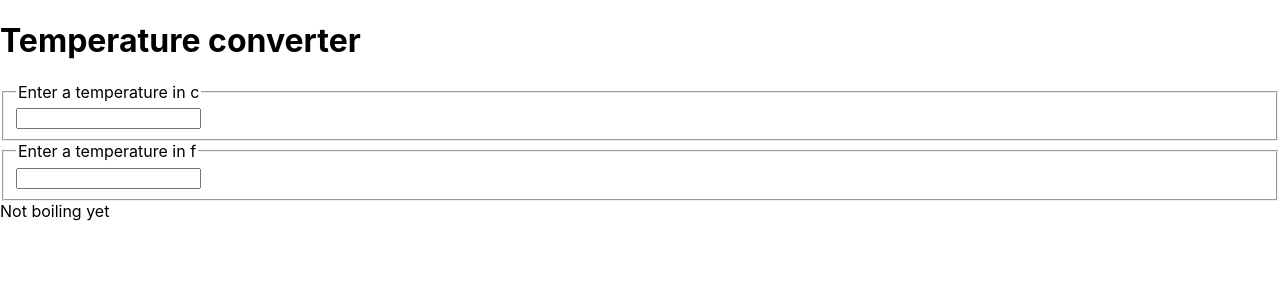
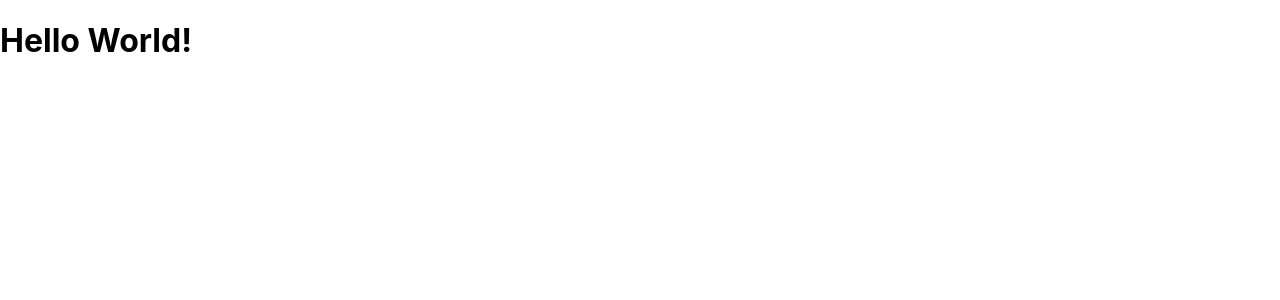
Before and after one commit to adler96/react-review, a React (Create React App) app: page / in a window 1280 px wide. Shown: the top 300 px of the page. Built offline with nearby package versions, Linux system fonts and the light colour scheme.

Commit message:
Created basic components files

```diff
--- a/src/App.js
+++ b/src/App.js
@@ -1,64 +1,20 @@
 import React from 'react';
-import Child from './Child';
+import Child from './components/Header';
 
 class App extends React.Component {
   constructor(props) {
     super(props);
     this.state = {
-      currentTemperature: '',
-      currentUnit: 'c'
+
     };
-    this.handleCelsiusChange = this.handleCelsiusChange.bind(this);
-    this.handleFahrenheitChange = this.handleFahrenheitChange.bind(this);
+
   }
 
-  tempUnits = {
-    c: 'Celsius',
-    f: 'Fahrenheit'
-  };
-
-  toCelsius(tempF) {
-    return (tempF - 32) * 5/9;
-  }
-
-  toFahrenheit(tempC, ) {
-    return (9/5 * tempC) + 32;
-  }
-
-  handleCelsiusChange(value) {
-    this.setState({currentUnit: 'c', currentTemperature: value});
-  }
-
-  handleFahrenheitChange(value) {
-    this.setState({currentUnit: 'f', currentTemperature: value});
-  }
-
-  tryConvert(temp, converter) {
-    let temperature = parseFloat(temp);
-    if(Number.isNaN(temperature)) {
-      return '';
-    }
-    temperature = Math.round(
-      converter(temperature) * 1000
-      ) / 1000;
-    return temperature.toString();
-  }
 
   render() {
-    const scale = this.state.currentUnit;
-    const temperature = this.state.currentTemperature;
-    const celsius = scale === 'f' ? this.tryConvert(temperature, this.toCelsius) : temperature;
-    const fahrenheit = scale === 'c' ? this.tryConvert(temperature, this.toFahrenheit) : temperature;
 
     return (
-      <div>
-        <h1>Temperature converter</h1>
-        <Child temp={celsius} onChange={this.handleCelsiusChange} scale={"c"} />
-        <Child temp={fahrenheit} onChange={this.handleFahrenheitChange} scale={"f"} />
-        <div>
-          {celsius >= 100 ? "The water is boiling" : "Not boiling yet"}
-        </div>
-      </div>
+      <h1>Hello World!</h1>
     );
   }
 }
--- a/src/Child.jsx
+++ /dev/null
@@ -1,23 +0,0 @@
-import React from 'react';
-
-class Child extends React.Component {
-    constructor(props) {
-        super(props);
-        this.handleChange = this.handleChange.bind(this);
-    }
-
-    handleChange(e) {
-        this.props.onChange(e.target.value);
-    }
-
-    render() {
-        return (
-            <fieldset>
-            <legend>Enter a temperature in {this.props.scale}</legend>
-            <input value={this.props.temp} onChange={this.handleChange}/>
-          </fieldset>
-        );
-    }
-}
-
-export default Child;
--- /dev/null
+++ b/src/components/Header.jsx
@@ -0,0 +1,19 @@
+import React from 'react';
+
+class Header extends React.Component {
+    constructor(props) {
+        super(props);
+
+    }
+
+    render() {
+        return (
+            <div>
+                <h1>ToDo App</h1>
+                <button>{{ "Cancel" : "Add" }}</button>
+            </div>
+        );
+    }
+}
+
+export default Header;
```
Also changed, not shown: src/components/AddTodo.jsx (added), src/components/TodoItem.jsx (added), src/components/TodoList.jsx (added).
